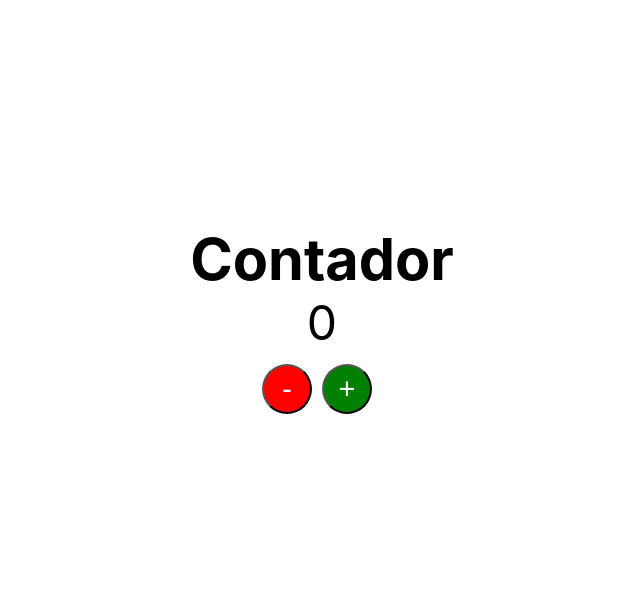
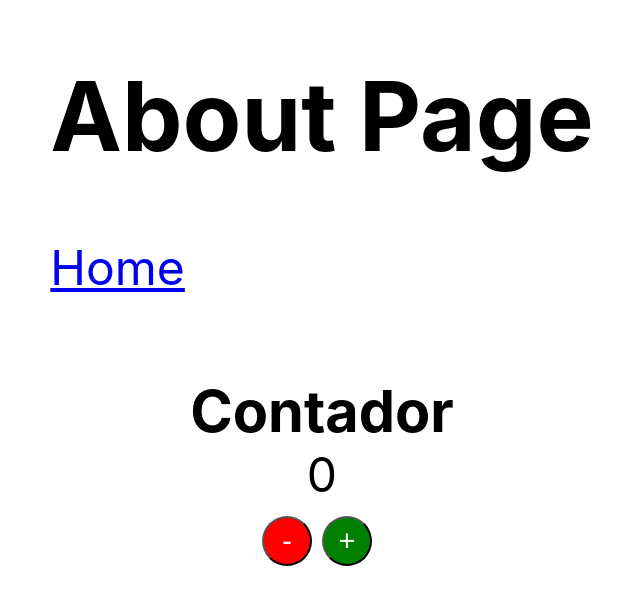
Before and after one commit to guilhermefernandesk/contador, a React (Create React App) app: page /about in a window 1280 px wide. Shown: the top 604 px of the page, without its empty margins (318-958 px from the left). Built offline with nearby package versions, Linux system fonts and the light colour scheme.

Commit message:
navigate to another page

```diff
--- a/src/App.js
+++ b/src/App.js
@@ -1,4 +1,16 @@
 import './App.css';
+
+// importing components from react-router-dom package
+import {
+  BrowserRouter as Router,
+  Switch,
+  Route,
+  Redirect,
+} from "react-router-dom";
+// import Home component
+import Home from "./components/Home";
+// import About component
+import About from "./components/About";
 
 import { useState } from 'react';
 
@@ -16,12 +28,24 @@
   }
   return (
     <div className='App'> {/*classe CSS de estilo "App"*/}
+     <div>
+      {/* This is the alias of BrowserRouter i.e. Router */}
+      <Router>
+        <Switch>
+          <Route exact path="/" component={Home} />
+          <Route path="/about" component={About} />
+          <Redirect to="/" />
+        </Switch>
+      </Router>
+    </div>
      <h1 className='Contador'>Contador</h1>
       {count}
       <div>
       <button className = 'decrementar' onClick={decrementar}>-</button>
       <button className = 'incrementar' onClick={incrementar}>+</button>
      </div>
+
+
     </div>
   );
 }
--- /dev/null
+++ b/src/components/About.jsx
@@ -0,0 +1,16 @@
+
+import React from "react";
+// importing Link from react-router-dom to navigate to
+// different end points.
+import { Link } from "react-router-dom";
+
+const About = () => {
+  return (
+    <div>
+      <h1>About Page</h1>
+          <Link to="/">Home</Link>
+    </div>
+  );
+};
+
+export default About;
--- /dev/null
+++ b/src/components/Home.jsx
@@ -0,0 +1,16 @@
+
+import React from "react";
+// importing Link from react-router-dom to navigate to
+// different end points.
+import { Link } from "react-router-dom";
+
+const Home = () => {
+  return (
+    <div>
+      <h1>Home Page</h1>
+          <Link to="/about">About</Link>
+    </div>
+  );
+};
+
+export default Home;
```
Also changed, not shown: 1 other file (tests, documents, lock files or other folders).
